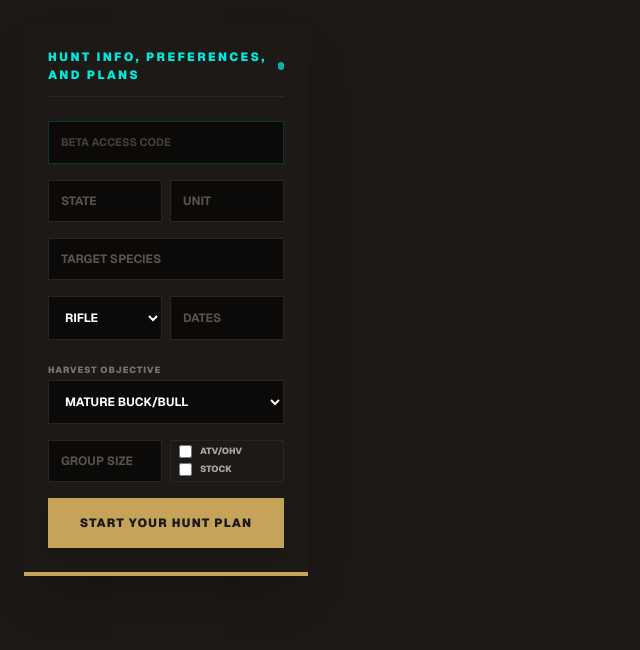
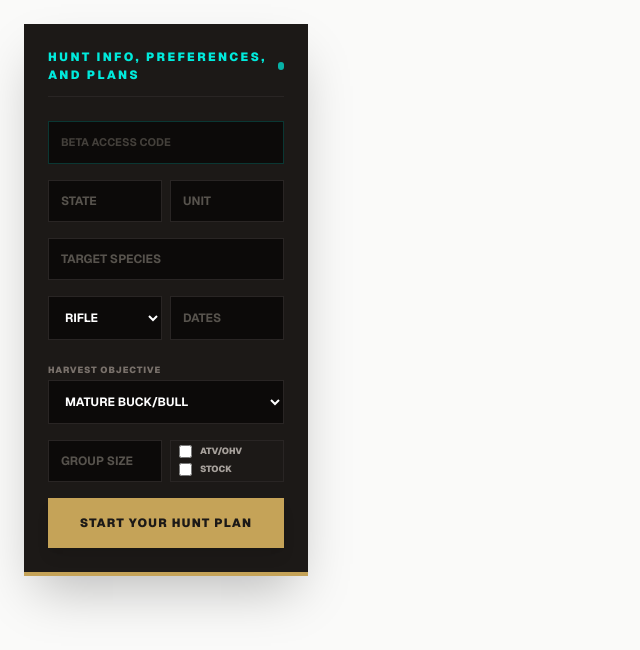
Before and after one commit to westerne/huntengine-app, a Next.js app: page / in a window 1280 px wide. Shown: the top 650 px of the page, without its empty margins (0-640 px from the left). Built offline with nearby package versions, Linux system fonts and the light colour scheme.

Commit message:
color update

```diff
--- a/app/page.tsx
+++ b/app/page.tsx
@@ -79,7 +79,7 @@ export default function Home() {
   };
 
   return (
-    <main className="min-h-screen bg-[#1c1917] text-[#e7e5e4] p-6 pb-32 font-sans antialiased print:bg-white print:text-black print:p-0">
+    <main className="min-h-screen bg-stone-50 text-stone-900 p-6 pb-32 font-sans antialiased print:bg-white print:text-black print:p-0">
       <div className="max-w-[1600px] mx-auto grid grid-cols-1 lg:grid-cols-4 gap-8">
 
         {/* SIDEBAR - HIDDEN DURING PRINT */}
```
